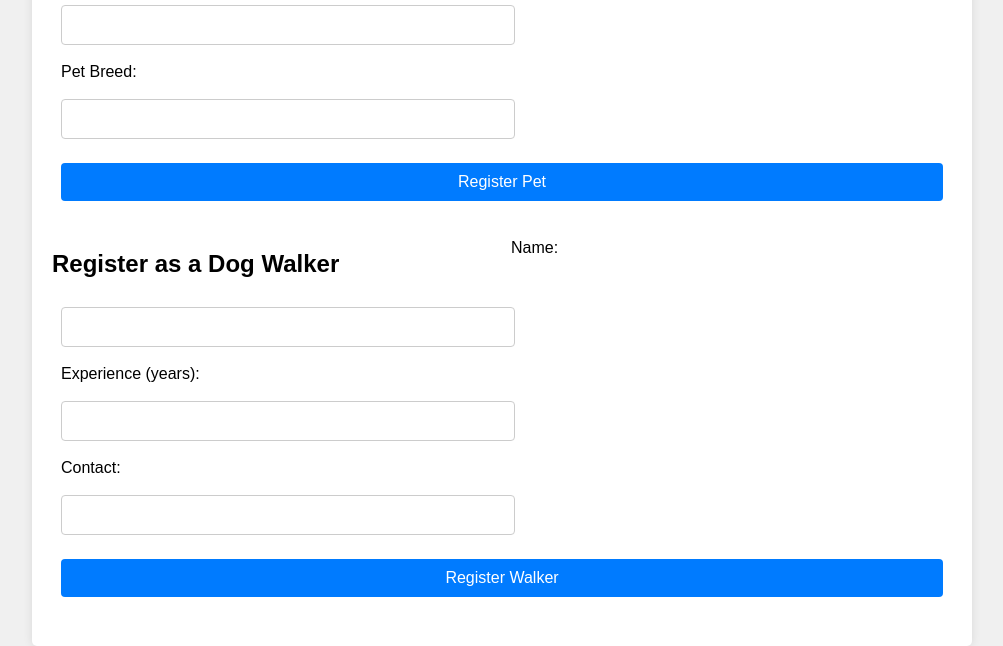
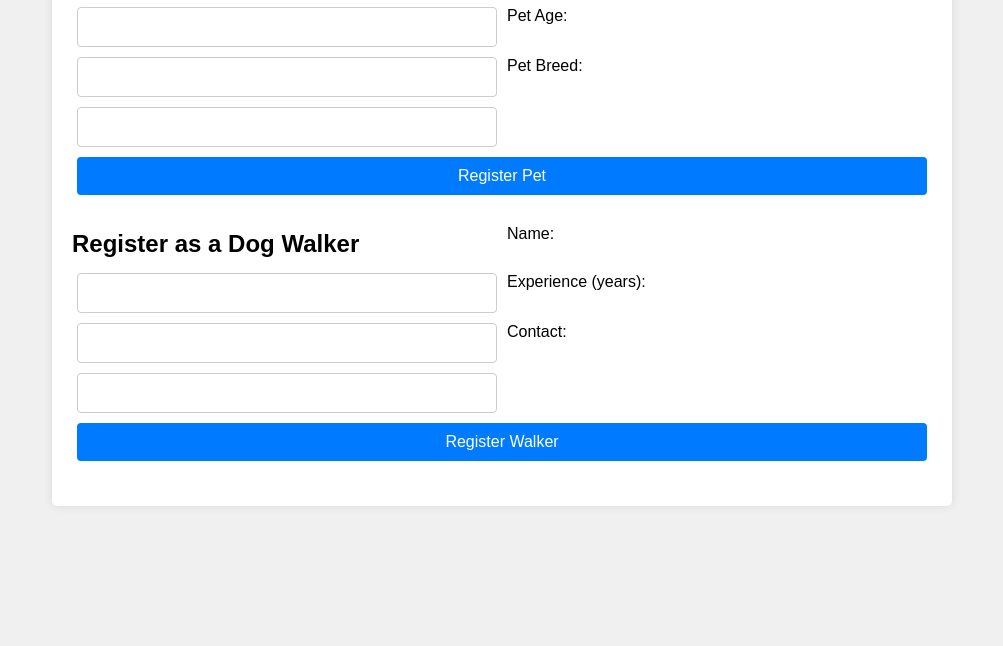
Before and after one commit to Hugh5218/Waqq.ly, a plain HTML site: page frontend/index.html in a window 1280 px wide. Shown: the part 209-855 px from the top of the page, without its empty margins (138-1141 px from the left). After the commit the page ends 800 px from the top, so only its background shows below. Drawn offline with Linux system fonts and the light colour scheme.

Commit message:
Update styles.css

```diff
--- a/frontend/styles.css
+++ b/frontend/styles.css
@@ -5,7 +5,7 @@ body {
     display: flex;
     justify-content: center;
     align-items: center;
-    height: 100vh;
+    min-height: 100vh;
     background-color: #f0f0f0;
 }
 
@@ -18,10 +18,14 @@ body {
     max-width: 500px;
     margin: 20px;
     text-align: center;
+    box-sizing: border-box;
+    overflow: hidden;
 }
 
-h1 {
-    margin-bottom: 20px;
+h1, h2 {
+    margin: 10px 0;
+    word-wrap: break-word;
+    word-break: break-word;
 }
 
 form {
@@ -29,11 +33,14 @@ form {
     display: flex;
     flex-direction: column;
     align-items: stretch;
+    overflow: hidden;
 }
 
 label {
     margin-top: 10px;
     text-align: left;
+    word-wrap: break-word;
+    word-break: break-word;
 }
 
 input {
@@ -42,6 +49,8 @@ input {
     border: 1px solid #ccc;
     border-radius: 4px;
     font-size: 16px;
+    width: 100%;
+    box-sizing: border-box;
 }
 
 button {
@@ -53,6 +62,8 @@ button {
     border-radius: 4px;
     cursor: pointer;
     font-size: 16px;
+    width: 100%;
+    box-sizing: border-box;
 }
 
 button:hover {
@@ -70,15 +81,12 @@ button:hover {
     }
 
     label, input, button {
-        width: 100%;
-        max-width: 48%;
-        margin: 1%;
+        width: calc(50% - 10px);
+        margin: 5px;
     }
 
     button {
         width: 100%;
-        max-width: 100%;
-        margin-top: 15px;
     }
 }
 
@@ -94,12 +102,11 @@ button:hover {
     }
 
     label, input, button {
-        width: 48%;
+        width: calc(50% - 10px);
+        margin: 5px;
     }
 
     button {
         width: 100%;
-        max-width: 100%;
-        margin-top: 15px;
     }
 }
```
